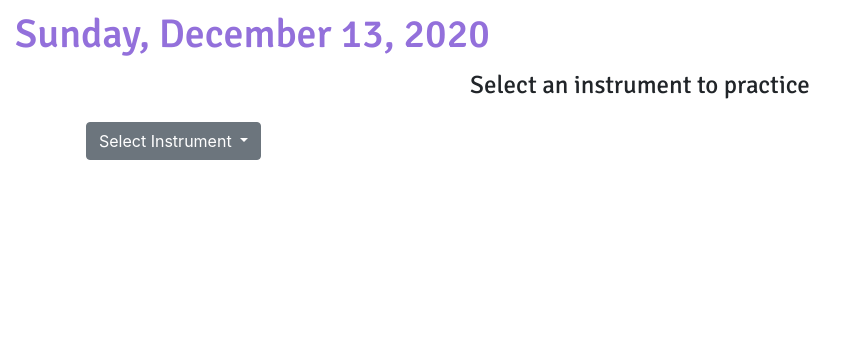
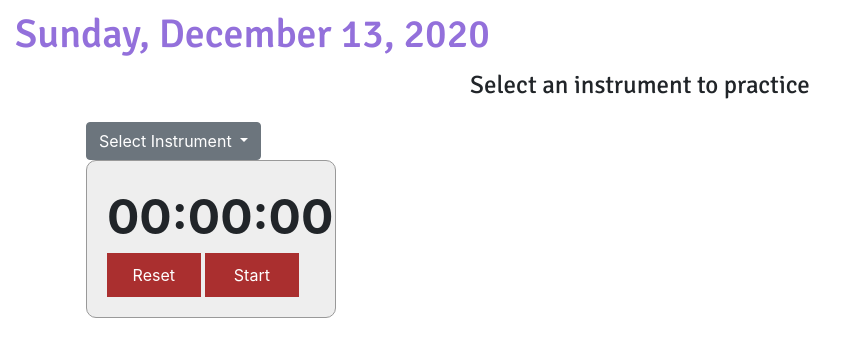
Before and after one commit to bmacs001/MusicPracticeApp, a Flask app: page /practice in a window 1280 px wide. Shown: the part 72-429 px from the top of the page, without its empty margins (0-856 px from the left). Run offline with Flask 2, Linux system fonts and the light colour scheme; the visitor is signed in with stand-in values (Sample User, id 1); data comes from the database, SQL or seed files in the repository; both versions use the stored data as it was after the commit; data that the repository does not hold is empty; some libraries are stand-ins or nearby versions; some web fonts are replaced.

Commit message:
SmallUpdates&TimerFinal

```diff
--- a/app/templates/practiceHome.html
+++ b/app/templates/practiceHome.html
@@ -12,6 +12,16 @@
               <a class="dropdown-item" href="/practice/{{ instrument.label }}">{{ instrument.label }}</a>
             {% endfor %}
       </div>
+    <div id="stopwatch">
+      <!-- [DISPLAY TIMER] -->
+      <div id="sw-time">00:00:00</div>
+      <!-- [RESET BUTTON] -->
+      <input type="button" value="Reset" id="sw-rst" disabled/>
+      <!-- [START/STOP BUTTON] -->
+      <input type="button" value="Start" id="sw-go" disabled/>
+    </div>
+
+
     </div>
     </div>
 {% endblock %}
```
Also changed, not shown: app/templates/practice.html (+0 -9 lines), app.db.
